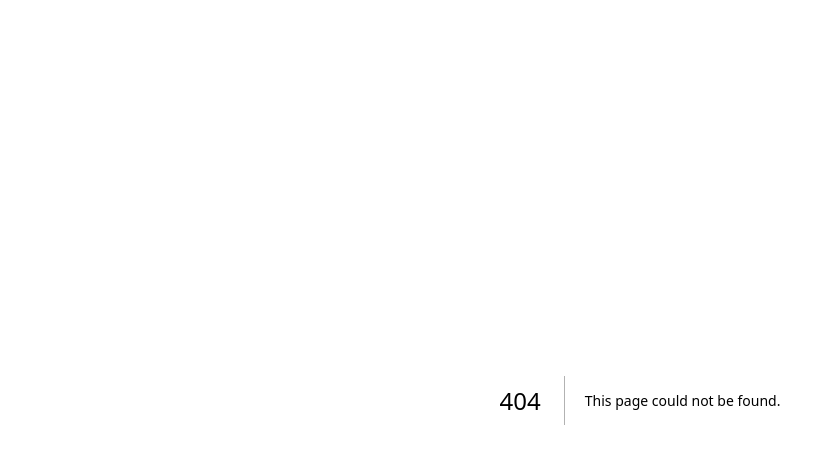
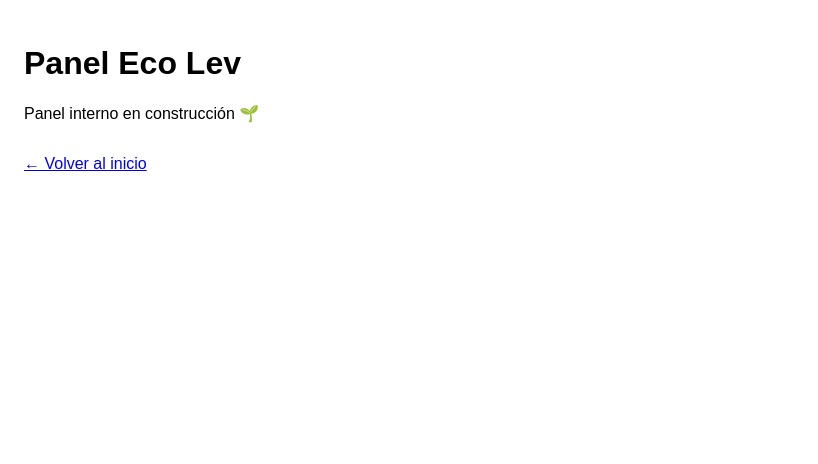
Before and after one commit to proyectoecolev/app-residuos-ecolev, a Next.js app: page /dashboard in a window 1280 px wide. Before the commit this address had no page. Shown: the top 464 px of the page, without its empty margins (0-818 px from the left). Built offline with nearby package versions, Linux system fonts and the light colour scheme.

Commit message:
Create dashboard.js

```diff
--- /dev/null
+++ b/pages/dashboard.js
@@ -0,0 +1,12 @@
+export default function Dashboard() {
+  return (
+    <div style={{ padding: "24px", fontFamily: "Arial, sans-serif" }}>
+      <h1>Panel Eco Lev</h1>
+      <p>Panel interno en construcción 🌱</p>
+
+      <a href="/" style={{ display: "inline-block", marginTop: "16px" }}>
+        ← Volver al inicio
+      </a>
+    </div>
+  );
+}
```
